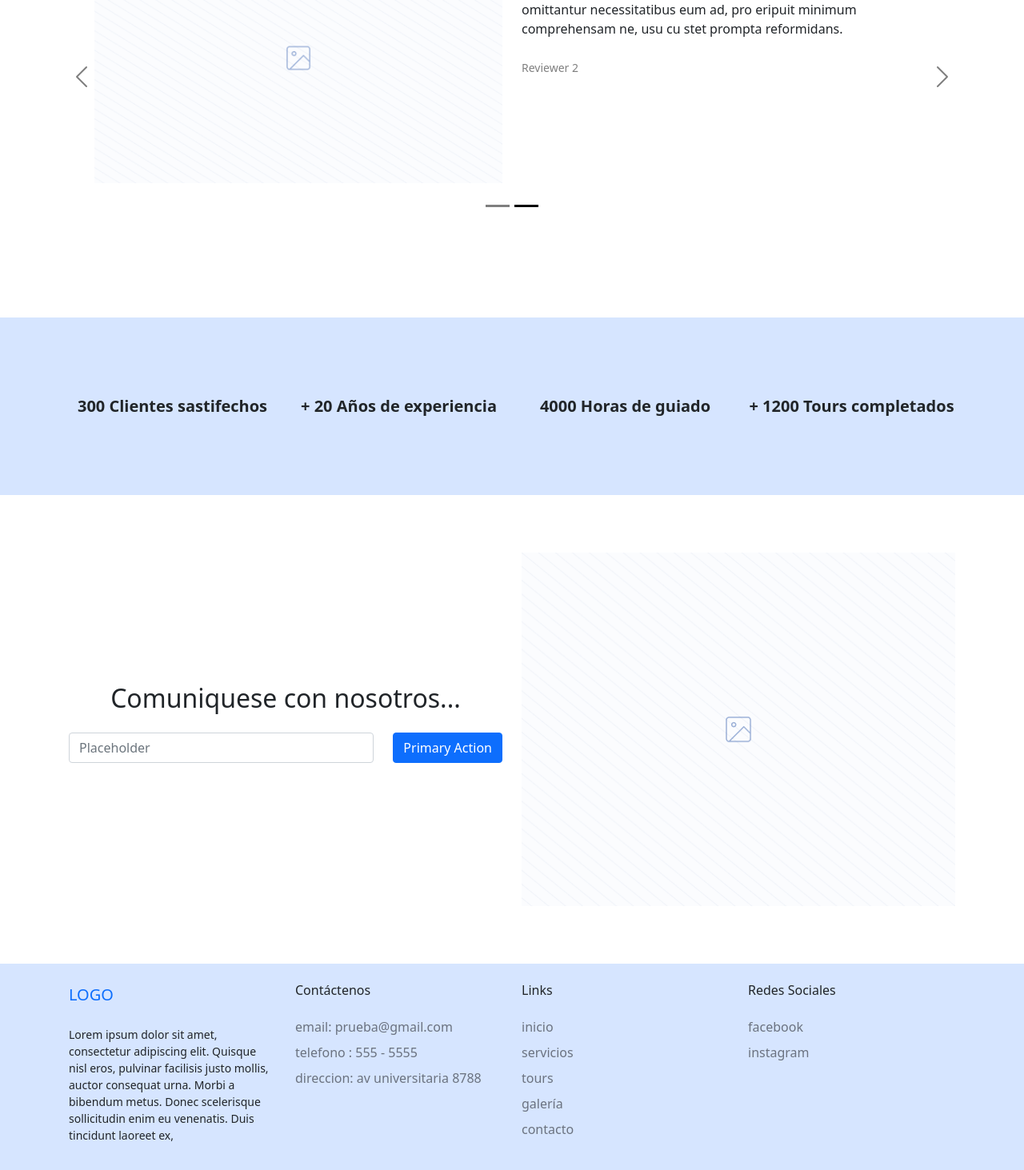
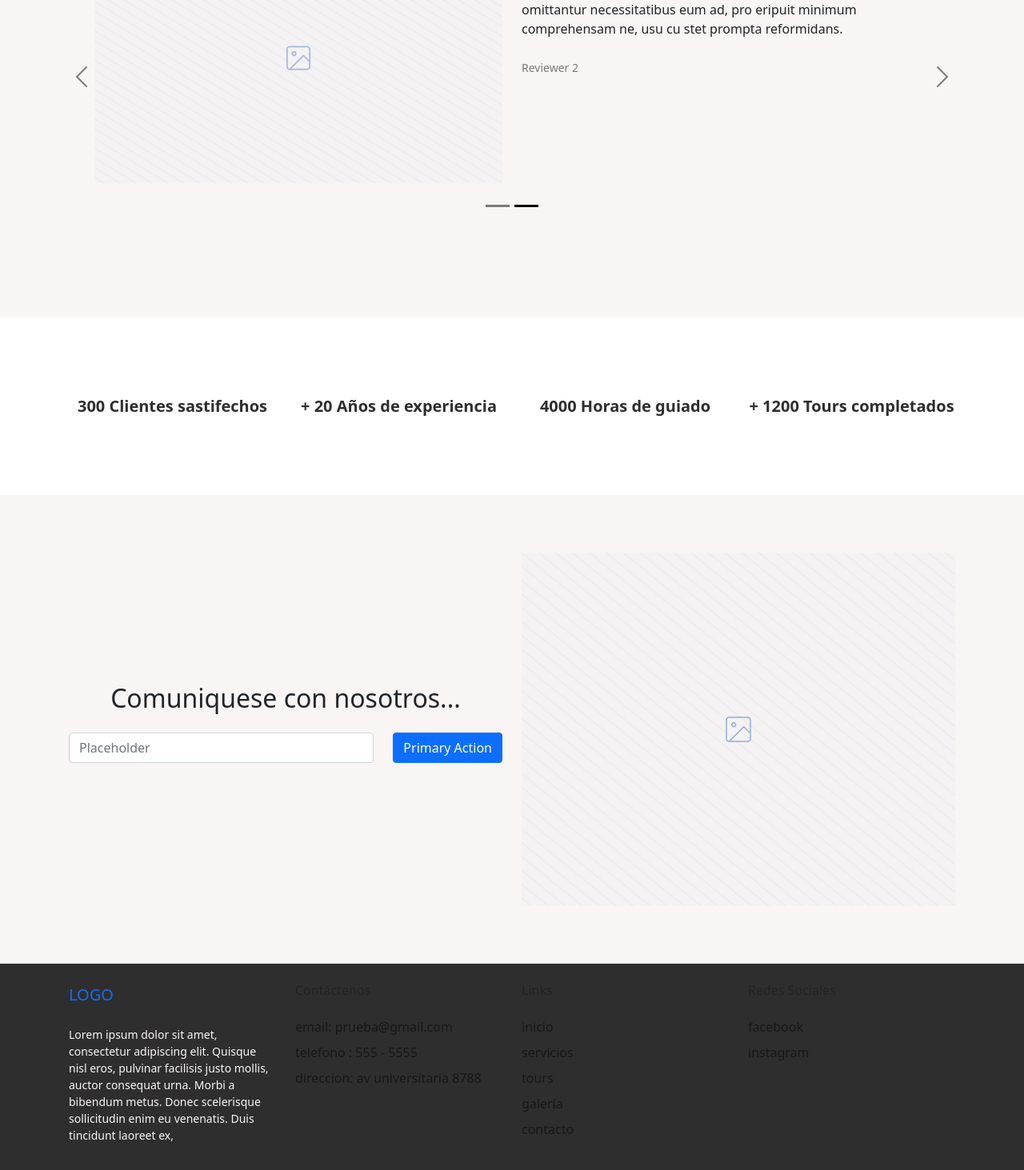
Before and after one commit to helio3197/magic-peru, a React (Create React App) app: page / in a window 1280 px wide. Shown: the part 2855-4318 px from the top of the page at 80% size. Built offline with nearby package versions, Linux system fonts and the light colour scheme.

Commit message:
Testing styles

```diff
--- a/src/App.scss
+++ b/src/App.scss
@@ -1,4 +1,28 @@
 @import './index.scss';
+
+/* TEST STARTS HERE */
+
+body{
+  background-color:#f8f5f4;
+}
+
+.clientes{
+  background-color: #fff !important;
+
+  p{
+    color:#2f2e2e;
+  }
+
+}
+
+.footer{
+  background-color:#2f2e2e !important;
+  p, li{
+    color:#f8f5f4;
+  }
+}
+
+/* TEST ENDS HERE */
 
 :root {
   --bs-gutter-x: 1rem;
--- a/src/components/Homepage/Reviews.js
+++ b/src/components/Homepage/Reviews.js
@@ -51,7 +51,7 @@ const Reviews = () => {
           ))}
         </Carousel>
       </Container>
-      <Container fluid className="bg-secondary">
+      <Container fluid className="bg-secondary clientes">
         <Container className="py-5">
           <Row xs="1" sm="2" md="4">
             <Col className="text-center py-5">
--- a/src/components/MainLayout/Footer.js
+++ b/src/components/MainLayout/Footer.js
@@ -6,7 +6,7 @@ import Col from 'react-bootstrap/Col';
 import { toLink } from '../../utils';
 
 const Footer = () => (
-  <Container fluid as="footer" className="p-0 bg-secondary">
+  <Container fluid as="footer" className="p-0 bg-secondary footer">
     <Container className="py-4">
       <Row xs="1" sm="2" md="4">
         <Col>
```
Also changed, not shown: src/data/info.txt.
